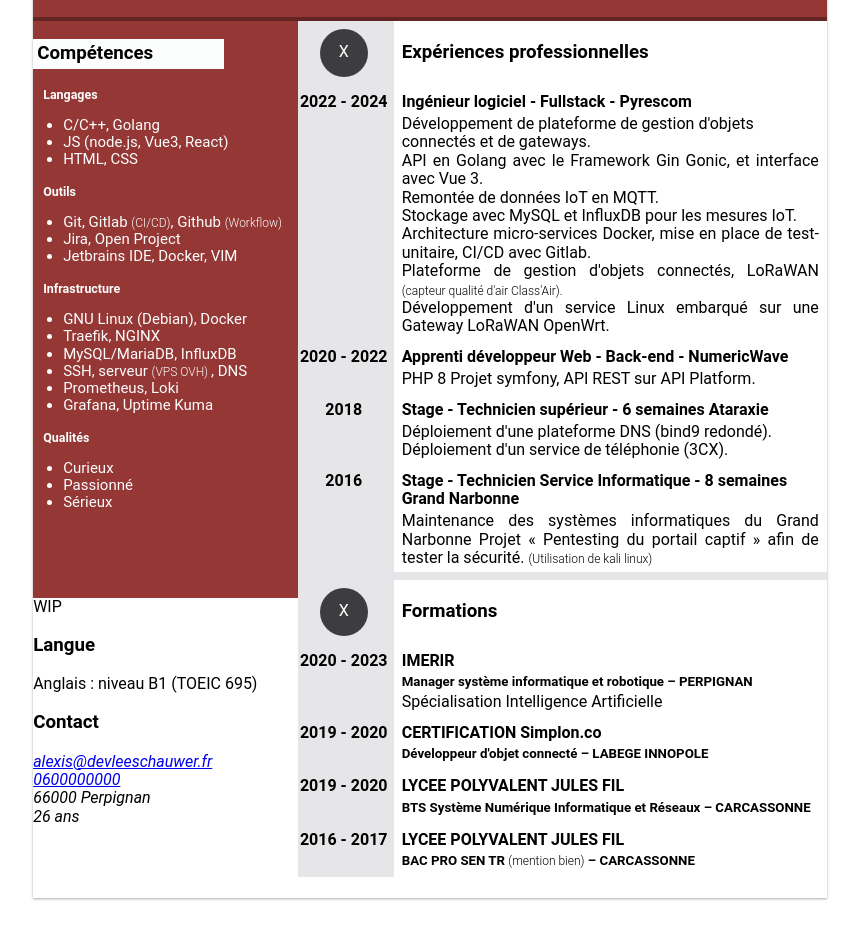
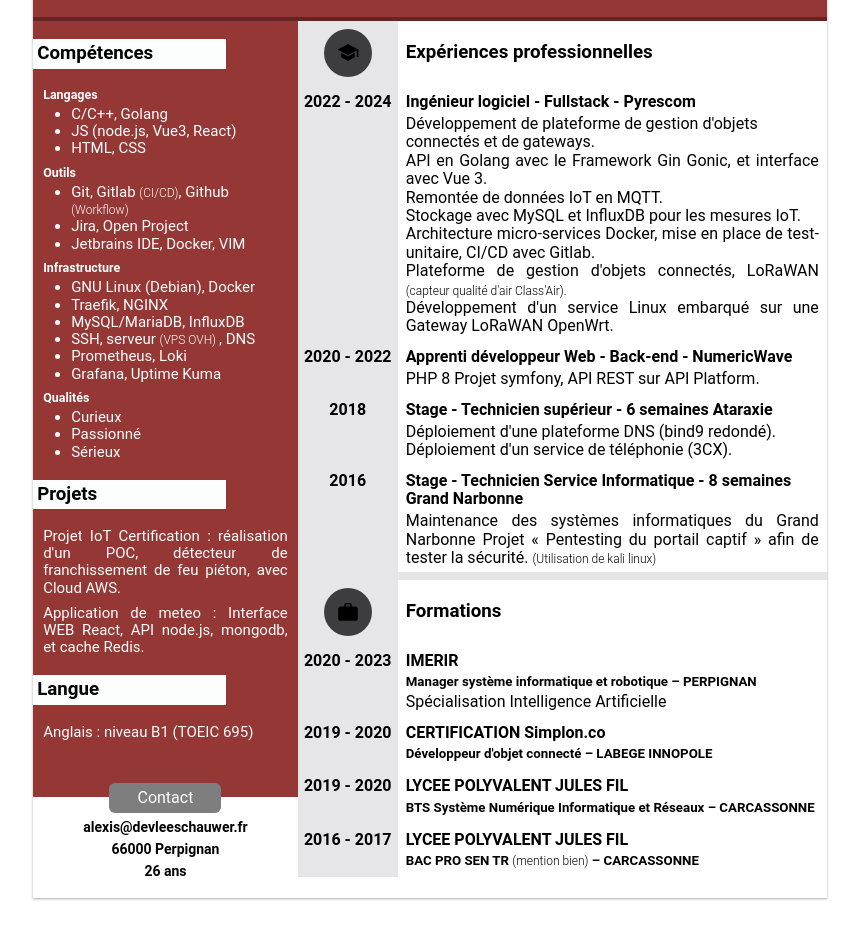
Before and after one commit to devleesch001/html-cv, a plain HTML site: page index.html in a window 1280 px wide. Shown: the part 325-1264 px from the top of the page, without its empty margins (210-1069 px from the left). Drawn offline with Linux system fonts and the light colour scheme.

Commit message:
feat: enhance skills, projects, and contact sections with layout improvements in index.html and style.css

```diff
--- a/index.html
+++ b/index.html
@@ -34,14 +34,16 @@
     </header>
     <aside class="left-column">
         <h3 class="title">Compétences</h3>
-        <section class="section">
-            <article class="skills">
+        <section class="skills">
+            <article>
                 <h5>Langages</h5>
                 <ul>
                     <li>C/C++, Golang</li>
                     <li>JS (node.js, Vue3, React)</li>
                     <li>HTML, CSS</li>
                 </ul>
+            </article>
+            <article>
                 <h5>Outils</h5>
                 <ul>
                     <li>
@@ -50,6 +52,8 @@
                     <li>Jira, Open Project</li>
                     <li>Jetbrains IDE, Docker, VIM</li>
                 </ul>
+            </article>
+            <article>
                 <h5>Infrastructure</h5>
                 <ul>
                     <li>GNU Linux (Debian), Docker</li>
@@ -59,7 +63,8 @@
                     <li>Prometheus, Loki</li>
                     <li>Grafana, Uptime Kuma</li>
                 </ul>
-
+            </article>
+            <article>
                 <h5>Qualités</h5>
                 <ul>
                     <li>Curieux</li>
@@ -68,11 +73,31 @@
                 </ul>
             </article>
         </section>
+        <h3 class="title">Projets</h3>
+        <section class="projects">
+            <article style="margin-bottom: 8px;" class="text-justify">
+                Projet IoT Certification : réalisation d'un POC, détecteur de franchissement de feu piéton, avec Cloud
+                AWS.
+            </article>
+            <article class="text-justify">
+                Application de meteo : Interface WEB React, API node.js, mongodb, et cache Redis.
+            </article>
+        </section>
+        <h3 class="title">Langue</h3>
+        <section class="languages">
+            <article>
+                <p>Anglais : niveau B1 (TOEIC 695)</p>
+                <p style="color: transparent">-</p>
+                <p style="color: transparent">-</p>
+            </article>
+        </section>
     </aside>
     <main class="right-column">
         <div class="boxed-line">
             <div class="head" style="padding: 8px 0">
-                <span class="icon dark">X</span>
+                <span class="icon dark">
+                    <svg xmlns="http://www.w3.org/2000/svg" height="24px" viewBox="0 -960 960 960" width="24px"><path d="M830.92-316.61v-264.93L480-391.15 64.08-618 480-844.85 896.92-618v301.39h-66ZM480-164.31 210-310.77v-178.08l270 146.47 270-146.47v178.08L480-164.31Z"/></svg>
+                </span>
             </div>
             <div class="content title">
                 <h3 style="margin: 0">Expériences professionnelles</h3>
@@ -134,7 +159,9 @@
         <div class="sep"></div>
         <div class="boxed-line">
             <div class="head" style="padding: 8px 0">
-                <span class="icon dark">X</span>
+                <span class="icon dark">
+                    <svg xmlns="http://www.w3.org/2000/svg" height="24px" viewBox="0 -960 960 960" width="24px"><path d="M178.62-128q-38.35 0-64.48-26.14Q88-180.27 88-218.62v-388.76q0-38.35 26.14-64.48Q140.27-698 178.62-698H332v-55.39q0-38.34 26.14-64.47Q384.27-844 422.62-844h114.76q38.35 0 64.48 26.14Q628-791.73 628-753.39V-698h153.38q38.35 0 64.48 26.14Q872-645.73 872-607.38v388.76q0 38.35-26.14 64.48Q819.73-128 781.38-128H178.62ZM398-698h164v-55.39q0-9.23-7.69-16.92-7.69-7.69-16.93-7.69H422.62q-9.24 0-16.93 7.69-7.69 7.69-7.69 16.92V-698Z"/></svg>
+                </span>
             </div>
             <div class="content title">
                 <h3 style="margin: 0">Formations</h3>
@@ -178,21 +205,18 @@
             </div>
         </div>
     </main>
-    <article class="contact">
-        WIP
-        <div>
-            <h3>Langue</h3>
-            <p>Anglais : niveau B1 (TOEIC 695)</p>
-        </div>
-        <h3>Contact</h3>
-        <address>
-            <a href="mailto:alexis@devleeschauwer.fr">alexis@devleeschauwer.fr</a>
-            <a href="tel:0600000000">0600000000</a>
-            <p>66000 Perpignan</p>
-            <p>26 ans</p>
-        </address>
-    </article>
-
+    <section class="contact">
+        <article style="align-self: end;">
+            <div style="background: #7e7e7e; color: white; border-radius: 6px; margin: 0 auto; width: fit-content; padding: 6px 28px;">
+                <p style="margin: 0">Contact</p>
+            </div>
+            <address style="text-align: center">
+                <p><a href="mailto:alexis@devleeschauwer.fr">alexis@devleeschauwer.fr</a></p>
+                <p>66000 Perpignan</p>
+                <p>26 ans</p>
+            </address>
+        </article>
+    </section>
 </div>
 </body>
 </html>
--- a/style.css
+++ b/style.css
@@ -352,6 +352,10 @@ template {
 /*! normalize.css v8.0.1 | MIT License | github.com/necolas/normalize.css */
 /* ====================================================================== */
 
+address {
+    font-style: normal;
+}
+
 :root {
     font-size: 16px;
     font-family: Roboto, Inter, SF Pro, Segoe UI, Oxygen, Ubuntu, Helvetica Neue, Helvetica, Arial, sans-serif;
@@ -380,14 +384,15 @@ template {
 }
 
 @media print {
-    html, body {
-        width: 210mm;
-        height: 297mm;
+
+    @page {
+        size: A4 portrait;
     }
 
     .cv-container {
         margin: 0 !important;
     }
+
 }
 
 .cv-container {
@@ -461,7 +466,7 @@ h1, h2 {
 }
 
 h5 {
-    margin: 16px 0 0 0;
+    margin: 8px 0 4px 0;
 }
 
 p {
@@ -469,13 +474,13 @@ p {
 }
 
 ul {
+    margin: 0 8px;
     padding-left: 20px;
 }
 
 .left-column {
     grid-area: left-column;
     background-color: var(--cv-primary-color);
-    border-right: var(--cv-primary-color) 4px solid;
     height: 100%;
 }
 
@@ -488,7 +493,19 @@ ul {
 
 .skills {
     color: var(--cv-primary-text-color);
-    margin-left: 10px;
+    margin: 10px;
+    font-size: 15px;
+}
+
+.projects {
+    color: var(--cv-primary-text-color);
+    margin: 10px;
+    font-size: 15px;
+}
+
+.languages {
+    color: var(--cv-primary-text-color);
+    margin: 10px;
     font-size: 15px;
 }
 
@@ -506,8 +523,9 @@ ul {
 }
 
 .boxed-line > .head {
-    width: 96px;
+    width: 100px;
     border-right: var(--cv-secondary-darker-color) 4px solid; /* using border for printing with no background */
+    border-left: var(--cv-secondary-darker-color) 4px solid; /* using border for printing with no background */
     background-color: var(--cv-secondary-darker-color);
     text-align: center;
     box-sizing: border-box;
@@ -544,4 +562,35 @@ ul {
 
 .contact {
     grid-area: contact;
+    display: grid;
+    height: 128px;
+    margin-top: -40px;
 }
+
+address {
+    font-size: 14px;
+    font-weight: 600;
+}
+
+a {
+    color: inherit;
+    text-decoration: none;
+}
+
+address > * {
+    margin: 6px;
+}
+
+.sharp {
+    margin: 0;
+    padding: 0;
+    display: inline-block;
+    border-style: solid;
+    border-width: 15px;
+    border-top-color: white;
+    border-left-color: white;
+    border-right-color: transparent;
+    border-bottom-color: transparent;
+    height: 0;
+    width: 0;
+}
```
